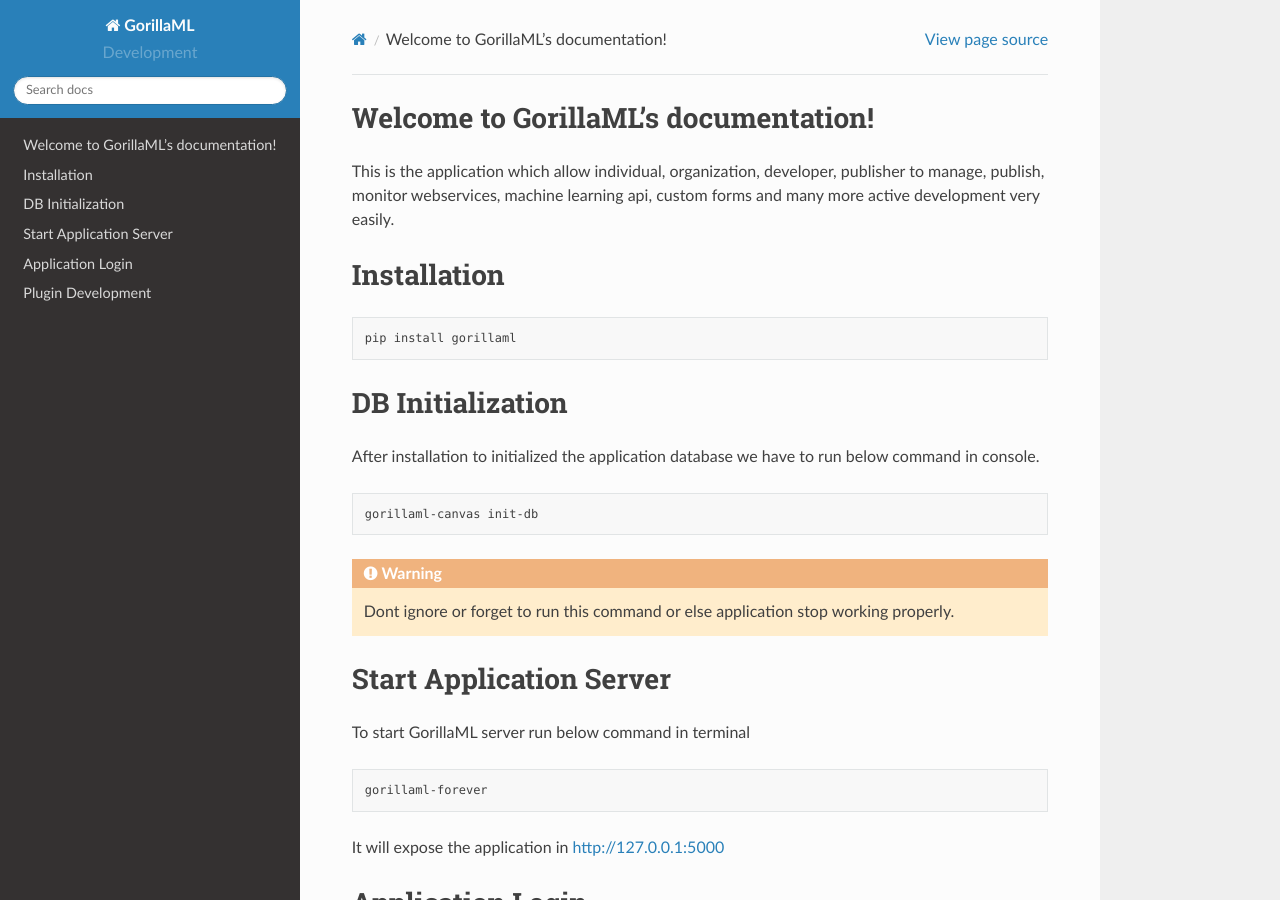
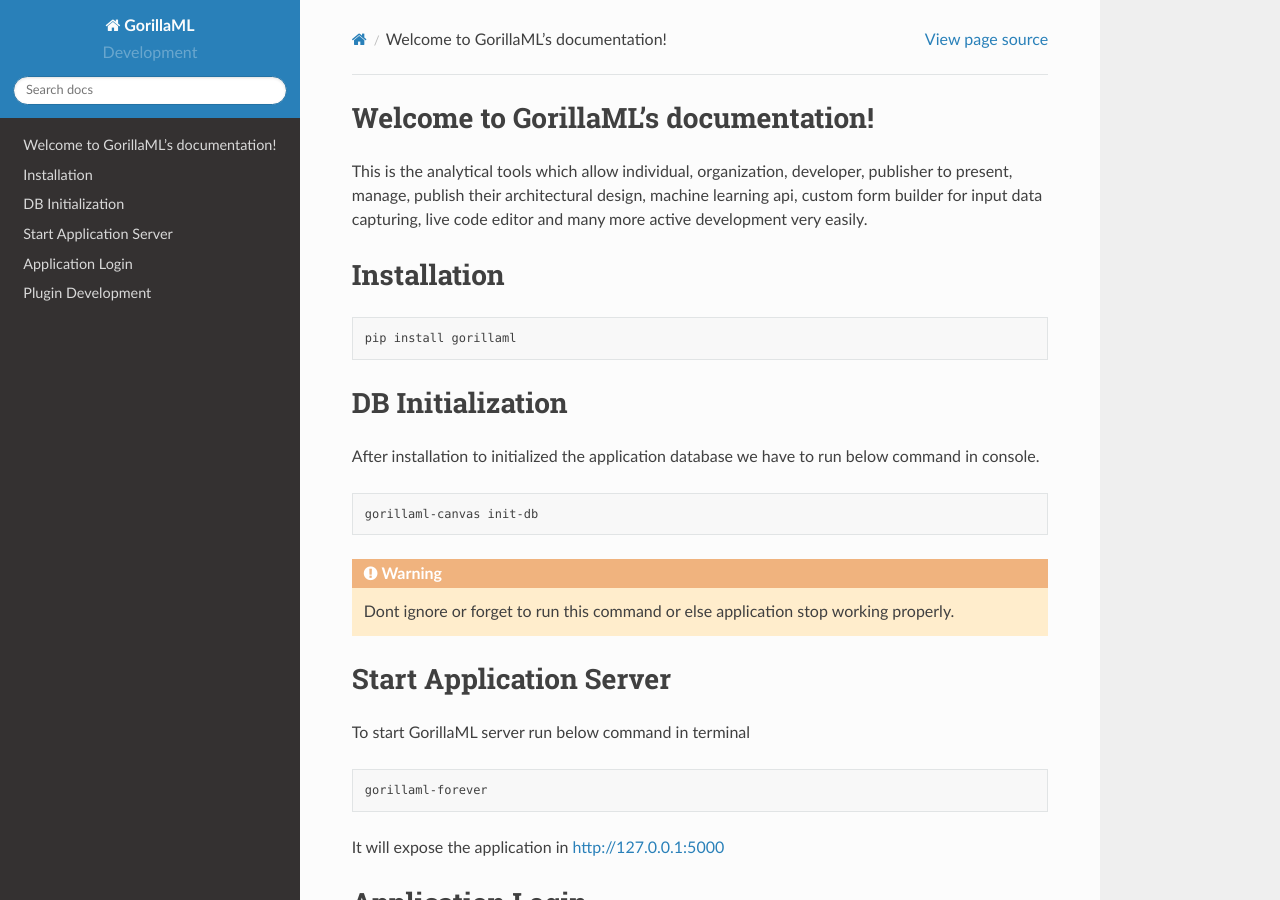
Before and after one commit to washim/GorillaML_Plugins, a Sphinx documentation site: the page built from docs/index.rst, in a window 1280 px wide and 900 px high. Built offline with Sphinx 7.4.7 and the Read the Docs theme 2.0.0, drawn with Linux system fonts in a browser that asks for light colours.

Commit message:
Update index.rst

```diff
--- a/docs/index.rst
+++ b/docs/index.rst
@@ -1,6 +1,6 @@
 Welcome to GorillaML's documentation!
 =====================================
-This is the application which allow individual, organization, developer, publisher to manage, publish, monitor webservices, machine learning api, custom forms and many more active development very easily.
+This is the analytical tools which allow individual, organization, developer, publisher to present, manage, publish their architectural design, machine learning api, custom form builder for input data capturing, live code editor and many more active development very easily.
 
 .. toctree::
    :maxdepth: 2
```
